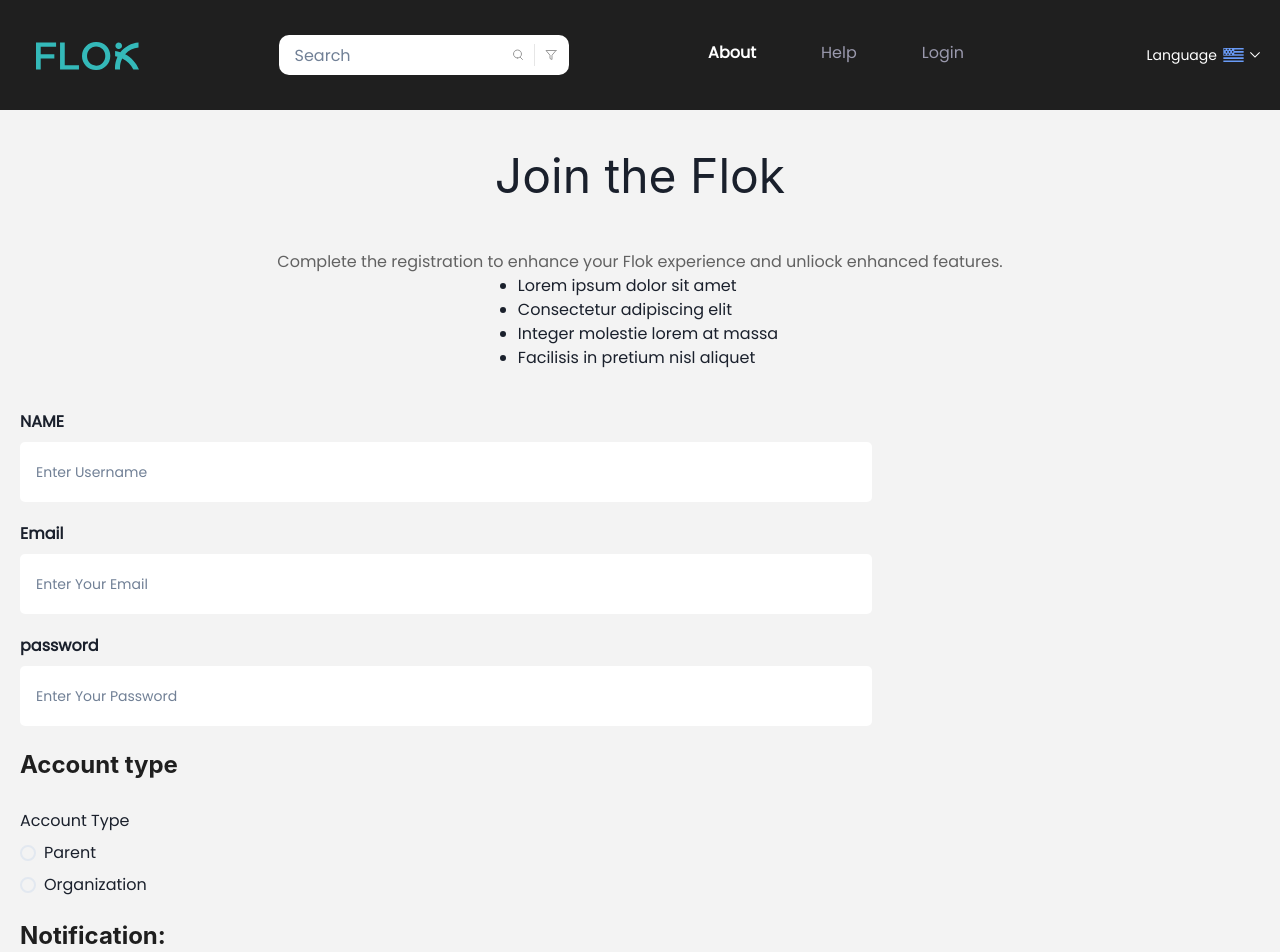
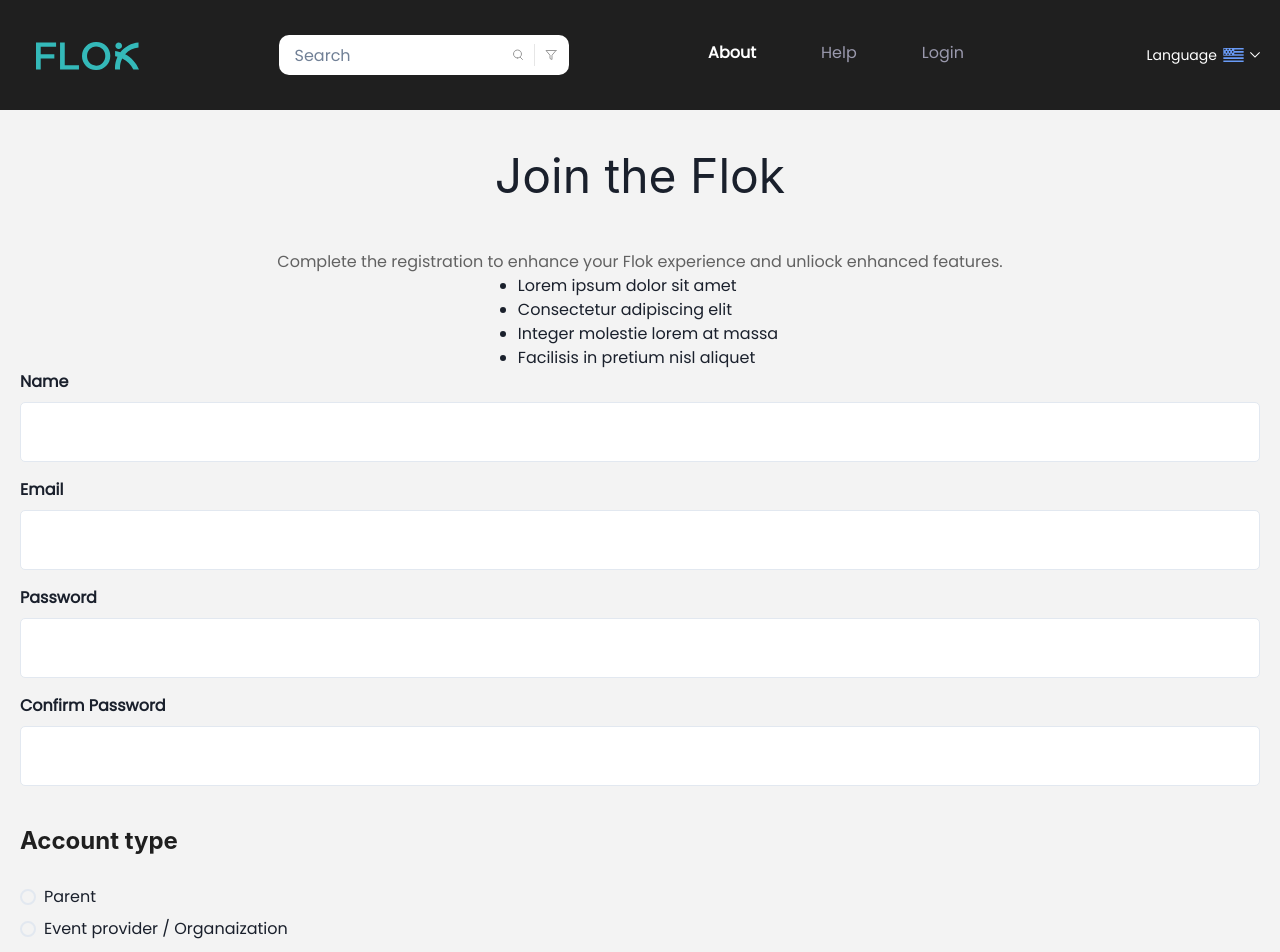
Before and after one commit to Ahtisham8952/Flok-UI, a Next.js app: page /signup in a window 1280 px wide. Shown: the top 952 px of the page. Built offline with nearby package versions, Linux system fonts and the light colour scheme.

Commit message:
login/signup APis

```diff
--- a/package.json
+++ b/package.json
@@ -3,9 +3,9 @@
   "version": "0.1.0",
   "private": true,
   "scripts": {
-    "dev": "next dev",
+    "dev": "next dev -p 5000",
     "build": "next build",
-    "start": "next start",
+    "start": "next start ",
     "lint": "next lint"
   },
   "dependencies": {
@@ -17,6 +17,7 @@
     "@fontsource/poppins": "^4.5.10",
     "@fontsource/rajdhani": "^4.5.10",
     "@fontsource/raleway": "^4.5.11",
+    "@tanstack/react-query": "^4.29.13",
     "date-fns": "^2.30.0",
     "formik": "^2.4.1",
     "framer-motion": "^6.5.1",
--- a/pages/_app.js
+++ b/pages/_app.js
@@ -4,26 +4,28 @@ import { ChakraProvider } from '@chakra-ui/react'
 
 import "@fontsource/rajdhani"
 
-import LayoutWrapper from '../src/components/core/LayoutWrapper/LayoutWrapper'
+
 
 
 
 
 import { mynewtheme } from '../src/theme'
-import LandingPage from '../src/components/app/Flok/LandingPage/Index'
-import EventMain from '../src/components/app/Flok/EventPage'
 
+import { QueryClient, QueryClientProvider } from '@tanstack/react-query';
+
+
+import { useState } from 'react'
+
+const queryClient = new QueryClient()
 function Flok({ Component, pageProps }) {
+
   return (
     <ChakraProvider resetCSS theme={mynewtheme}>
-
-
-
-
-
+      <QueryClientProvider client={queryClient}>
         <Component {...pageProps} />
 
 
+      </QueryClientProvider>
     </ChakraProvider>
 
 
--- /dev/null
+++ b/src/ApiCaller.jsx
@@ -0,0 +1,27 @@
+import { useState } from 'react';
+
+const ApiCaller = () => {
+  const [error, setError] = useState('');
+
+  const callApi = async (value) => {
+    try {
+      const response = await fetch('http://localhost:3000/graphql/', {
+        method: 'POST',
+        body: JSON.stringify({ query: value }),
+        headers: {
+          'Content-Type': 'application/json',
+          'Accept': 'application/json',
+          'Authorization': `Bearer TOKEN_HERE`
+        },
+      });
+      return await response.json();
+    } catch (error) {
+      console.error('API error:', error);
+      throw new Error('An error occurred during the API call');
+    }
+  };
+
+  return { callApi };
+};
+
+export default ApiCaller;
--- a/src/components/core/SignUp/Registration.jsx
+++ b/src/components/core/SignUp/Registration.jsx
@@ -1,59 +1,111 @@
-import { Box, Checkbox,Text, FormControl, FormLabel, Heading, Input, ListItem, Radio, Stack, UnorderedList, RadioGroup, Button, Link, Flex } from '@chakra-ui/react'
-import React, { useState } from 'react'
-import { BrowserRouter as Router, Route, Switch } from 'react-router-dom';
-import LayoutWrapper from '../LayoutWrapper/LayoutWrapper'
-import { useFormik } from 'formik';
-import { VStack, FormErrorMessage } from '@chakra-ui/react';
-import { useHistory } from 'react-router-dom';
+import { useState } from 'react';
+import {
+  Box,
+  Button,
+  Checkbox,
+  FormControl,
+  FormErrorMessage,
+  FormLabel,
+  Heading,
+  Input,
+  ListItem,
+  Radio,
+  RadioGroup,
+  Stack,
+  Text,
+  UnorderedList,
+  VStack,
+  Link,
+} from '@chakra-ui/react';
+import LayoutWrapper from "../LayoutWrapper/LayoutWrapper"
+import { useRouter } from 'next/router';
+import ApiCaller from '../../../ApiCaller';
 
-import * as yup from 'yup';
-import { useRouter } from 'next/router';
-const validationSchema = yup.object().shape({
-  name: yup.string().required('Name is required'),
-  email: yup.string().email('Invalid email').required('Email is required'),
-  password: yup.string().min(6, 'Password must be at least 6 characters').required('Password is required'),
-  accountType: yup.string().required('Account Type is required'),
-  agreeTerms: yup.boolean().oneOf([true], 'You must agree to the terms and conditions').required('You must agree to the terms and conditions'),
-});
-const Registration = () => {
-  const router = useRouter()
-  const [accountType, setAccountType] = useState('');
 
-  const initialValues = {
-    name: '',
-    email: '',
-    password: '',
-    accountType: '',
-    emailNotifications: false,
-    instantNotifications: false,
+
+const FormComponent = () => {
+  const { callApi } = ApiCaller();
+  const [email, setEmail] = useState('');
+  const [name, setName] = useState('');
+  const [password, setPassword] = useState('');
+  const [confirmPassword, setConfirmPassword] = useState('');
+  const [userType, setUserType] = useState('');
+  const [accountType, setAccountType] = useState(false);
+  const [submitting, setSubmitting] = useState(false);
+  const [errors, setErrors] = useState({});
+  const router = useRouter();
+  const validateForm = () => {
+
+    const errors = {};
+
+    if (!email) {
+      errors.email = 'Email is required';
+    }
+
+    if (!name) {
+      errors.name = 'Name is required';
+    }
+
+    if (!password) {
+      errors.password = 'Password is required';
+    }
+
+    if (!confirmPassword) {
+      errors.confirmPassword = 'Confirm Password is required';
+    }
+
+    if (password !== confirmPassword) {
+      errors.confirmPassword = 'Passwords do not match';
+    }
+
+    if (!userType) {
+      errors.userType = 'User Type is required';
+    }
+
+    setErrors(errors);
+
+    return Object.keys(errors).length === 0;
   };
 
-  const handleSubmit = (values) => {
-    if (values.agreeTerms) {
-      console.log(values);
-      localStorage.setItem('accountType',values.accountType);
+  const handleSubmit = async (e) => {
+    e.preventDefault();
+
+    const isValid = validateForm();
+
+    if (!isValid) {
+      return;
+    }
+
+
+    setSubmitting(true);
+
+    const mutation = await callApi(`
+      mutation RegisterUser {
+        registerUser(
+          registerUserInput: {
+            email: "${email}",
+            name: "${name}",
+            password: "${password}",
+            confirmPassword: "${confirmPassword}",
+            userType: ${userType === 'PARENT' ? 'PARENT' : userType === 'ADMIN' ? 'ADMIN' : 'PROVIDER'}
+          }
+        ) {
+          email
+          name
+        }
+      }
+    `);
+
+    console.log(mutation);
+
+    setSubmitting(false);
     router.push('/login');
-    }
   };
 
-  const formik = useFormik({
-    initialValues,
-    validationSchema,
-    onSubmit: handleSubmit,
-  });
-  const handleAccountTypeChange = (value) => {
-    formik.setFieldValue('accountType', value);
-
-  };
-  const handleAgreeTermsChange = (event) => {
-    formik.setFieldValue('agreeTerms', event.target.checked);
-  };
   return (
+    <>
      <LayoutWrapper>
-
      <Box maxW={"1560px" } w='100%' px='20px' mx='auto'>
-
-
 <Box py='32px'>
 <Heading
       as="h2"
@@ -85,47 +137,78 @@ const Registration = () => {
       </UnorderedList>
     </Box>
 
-    <form>
-        <Box>
 
-    <Box maxW={ "852px" } pt="40px" display={"flex"} flexDirection={"column"} gap='20px'>
+
+    <form onSubmit={handleSubmit}>
+      <VStack spacing={4} align="stretch">
+      <FormControl isInvalid={errors.name}>
+          <FormLabel fontWeight={'700'} htmlFor="name">Name</FormLabel>
+          <Input
+            id="name"
+            name="name"
+            type="text"
+            autoComplete="name"
+            value={name}
+            onChange={(e) => setName(e.target.value)}
+            fontSize="14px"h={{base:'45px',xl:'60px',xxl:'60px',xxxl:'90px'}} bg="white" borderRadius="5px"
+            fontWeight="400"
+
+            lineHeight={"150%"}
+          />
+          <FormErrorMessage>{errors.name}</FormErrorMessage>
+        </FormControl>
+        <FormControl isInvalid={errors.email}>
+          <FormLabel fontWeight={'700'} htmlFor="email">Email</FormLabel>
+          <Input
+            id="email"
+            name="email"
+            type="email"
+            autoComplete="email"
+            value={email}
+            onChange={(e) => setEmail(e.target.value)}
+            fontSize="14px"h={{base:'45px',xl:'60px',xxl:'60px',xxxl:'90px'}} bg="white" borderRadius="5px"
+            fontWeight="400"
+
+            lineHeight={"150%"}
+          />
+          <FormErrorMessage>{errors.email}</FormErrorMessage>
+        </FormControl>
 
 
 
-    <FormControl  id="name" isInvalid={formik.errors.name && formik.touched.name}>
-        <FormLabel fontWeight={'700'}>NAME </FormLabel>
+        <FormControl isInvalid={errors.password}>
+          <FormLabel fontWeight={'700'} htmlFor="password">Password</FormLabel>
+          <Input
+          fontSize="14px"h={{base:'45px',xl:'60px',xxl:'60px',xxxl:'90px'}} bg="white" borderRadius="5px"
+          fontWeight="400"
 
+          lineHeight={"150%"}
+            id="password"
+            name="password"
+            type="password"
+            autoComplete="new-password"
+            value={password}
+            onChange={(e) => setPassword(e.target.value)}
+          />
+          <FormErrorMessage>{errors.password}</FormErrorMessage>
+        </FormControl>
 
-            <Input fontSize="14px"h={{base:'45px',xl:'60px',xxl:'60px',xxxl:'90px'}} bg="white" borderRadius="5px"
+        <FormControl isInvalid={errors.confirmPassword}>
+          <FormLabel fontWeight={'700'} htmlFor="confirmPassword">Confirm Password</FormLabel>
+          <Input
+            id="confirmPassword"
+            name="confirmPassword"
+            type="password"
+            fontSize="14px"h={{base:'45px',xl:'60px',xxl:'60px',xxxl:'90px'}} bg="white" borderRadius="5px"
             fontWeight="400"
-            type='text'
-            lineHeight={"150%"}   {...formik.getFieldProps('name')} placeholder='Enter Username'  border="none" _focusVisible={{border:'none'}}/>
-           <FormErrorMessage>{formik.errors.name}</FormErrorMessage>
 
+            lineHeight={"150%"}
+            autoComplete="new-password"
+            value={confirmPassword}
+            onChange={(e) => setConfirmPassword(e.target.value)}
+          />
+          <FormErrorMessage>{errors.confirmPassword}</FormErrorMessage>
         </FormControl>
-      <FormControl id="email" isInvalid={formik.errors.email && formik.touched.email} >
-        <FormLabel fontWeight={'700'}>Email </FormLabel>
-
-
-             <Input fontSize="14px"
-            fontWeight="400"
-            type='email'
-            lineHeight={"150%"} h={{base:'45px',xl:'60px',xxl:'60px',xxxl:'90px'}} bg="white" borderRadius="5px" placeholder='Enter Your Email'  {...formik.getFieldProps('email')} border="none" _focusVisible={{border:'none'}}  />
-         <FormErrorMessage>{formik.errors.email}</FormErrorMessage>
-
-      </FormControl>
-      <FormControl  id="password" isInvalid={formik.errors.password && formik.touched.password} >
-        <FormLabel fontWeight={'700'}>password </FormLabel>
-
-
-            <Input fontSize="14px"
-            fontWeight="400"
-            type='password'
-            lineHeight={"150%"} h={{base:'45px',xl:'60px',xxl:'60px',xxxl:'90px'}} bg="white" borderRadius="5px" placeholder='Enter Your Password'  {...formik.getFieldProps('password')} border="none" _focusVisible={{border:'none'}} />
-          <FormErrorMessage>{formik.errors.password}</FormErrorMessage>
-
-      </FormControl>
-    </Box>
         <Box width="40%" pt="5px">
       <Heading
         as="h2"
@@ -138,26 +221,23 @@ const Registration = () => {
       >
         Account type{" "}
       </Heading>
-      <Stack>
-      <FormControl
-        id="accountType"
-        isInvalid={formik.errors.accountType && formik.touched.accountType}
+      <FormControl isInvalid={errors.userType}>
+
+          <RadioGroup
+            id="userType"
+            name="userType"
+            value={userType}
+            onChange={(value) => setUserType(value)}
           >
-        <FormLabel>Account Type</FormLabel>
-        <RadioGroup
-          value={formik.values.accountType}
-          onChange={handleAccountTypeChange }
-          onBlur={formik.handleBlur('accountType')}
-        >
-          <VStack spacing={2} alignItems="flex-start">
-            <Radio value="parent">Parent</Radio>
-            <Radio value="organization">Organization</Radio>
+            <VStack spacing={2} alignItems={"left"} >
+              <Radio value="PARENT">Parent</Radio>
+              {/* <Radio value="ADMIN">Admin</Radio> */}
+              <Radio value="PROVIDER">Event provider / Organaization</Radio>
             </VStack>
           </RadioGroup>
-        <FormErrorMessage>{formik.errors.accountType}</FormErrorMessage>
+          <FormErrorMessage>{errors.userType}</FormErrorMessage>
         </FormControl>
 
-      </Stack>
       </Box>
       <Box width="40%" pt="5px">
       <Heading
@@ -193,62 +273,38 @@ const Registration = () => {
 
         Terms and Conditions:
       </Heading>
-      {/* <Flex gap='5px ' flexDirection={{base:'column',md:'row'}}>
-      <Stack>
-        <Checkbox
-        defaultChecked >
-        I agree to the Privacy &
-        </Checkbox>
 
-      </Stack>
-      <Link href='/terms' textDecoration={"underline"}> Terms and Conditions</Link>
-      </Flex> */}
-       {/* <FormControl
-        isInvalid={formik.errors.agreeTerms && formik.touched.agreeTerms}
+        <FormControl
+
       >
         <Checkbox
-          id="agreeTerms"
-          isChecked={formik.values.agreeTerms}
-          onChange={handleAgreeTermsChange}
+          defaultChecked
         >
           I agree to the Privacy &  <Link href='/terms' textDecoration={"underline"}> Terms and Conditions</Link>
         </Checkbox>
-        <FormErrorMessage>{formik.errors.agreeTerms}</FormErrorMessage>
-      </FormControl> */}
-        <FormControl
-        isInvalid={formik.errors.agreeTerms && formik.touched.agreeTerms}
-      >
-        <Checkbox
-          id="agreeTerms"
-          isChecked={formik.values.agreeTerms}
-          onChange={handleAgreeTermsChange}
-        >
-          I agree to the Privacy &  <Link href='/terms' textDecoration={"underline"}> Terms and Conditions</Link>
-        </Checkbox>
-        <FormErrorMessage>{formik.errors.agreeTerms}</FormErrorMessage>
+
       </FormControl>
 
-      {formik.errors.agreeTerms && !formik.touched.agreeTerms && (
-        <Box color="red" mt={2}>
-          {formik.errors.agreeTerms}
-        </Box>
-      )}
+
 
     </Box>
-    <Button mt='30px' type="submit" bg="#1F1F1F" colorScheme={"#1F1F1F"}
+
+
+
+         <Button alignItems={'center'} mt='30px'  bg="#1F1F1F" colorScheme={"#1F1F1F"}
      color="#FFFFFF"
      fontSize="14px"
+     maxW={"200px"}
      fontWeight="400"
      lineHeight={"150%"}
      p="8px 40px"
      borderRadius={"50px"}
      border="1px solid white"
-     onClick={formik.handleSubmit}
+     type="submit" isLoading={submitting} loadingText="Submitting"
      >
      Signup
      </Button>
-    </Box>
-
+      </VStack>
     </form>
     <Text
     mt='20px'
@@ -274,7 +330,8 @@ const Registration = () => {
     </Box>
     </Box>
     </LayoutWrapper>
-  )
-}
+    </>
+  );
+};
 
-export default Registration
+export default FormComponent;
```
Also changed, not shown: src/components/app/Flok/DashBoardComponet/DashBoardHeader.jsx (+1 -1 lines), src/components/core/Login/LoginStepOne.jsx (+93 -39 lines), 2 other files (tests, documents, lock files or other folders). Lines whose indentation alone changed are shown as unchanged.
